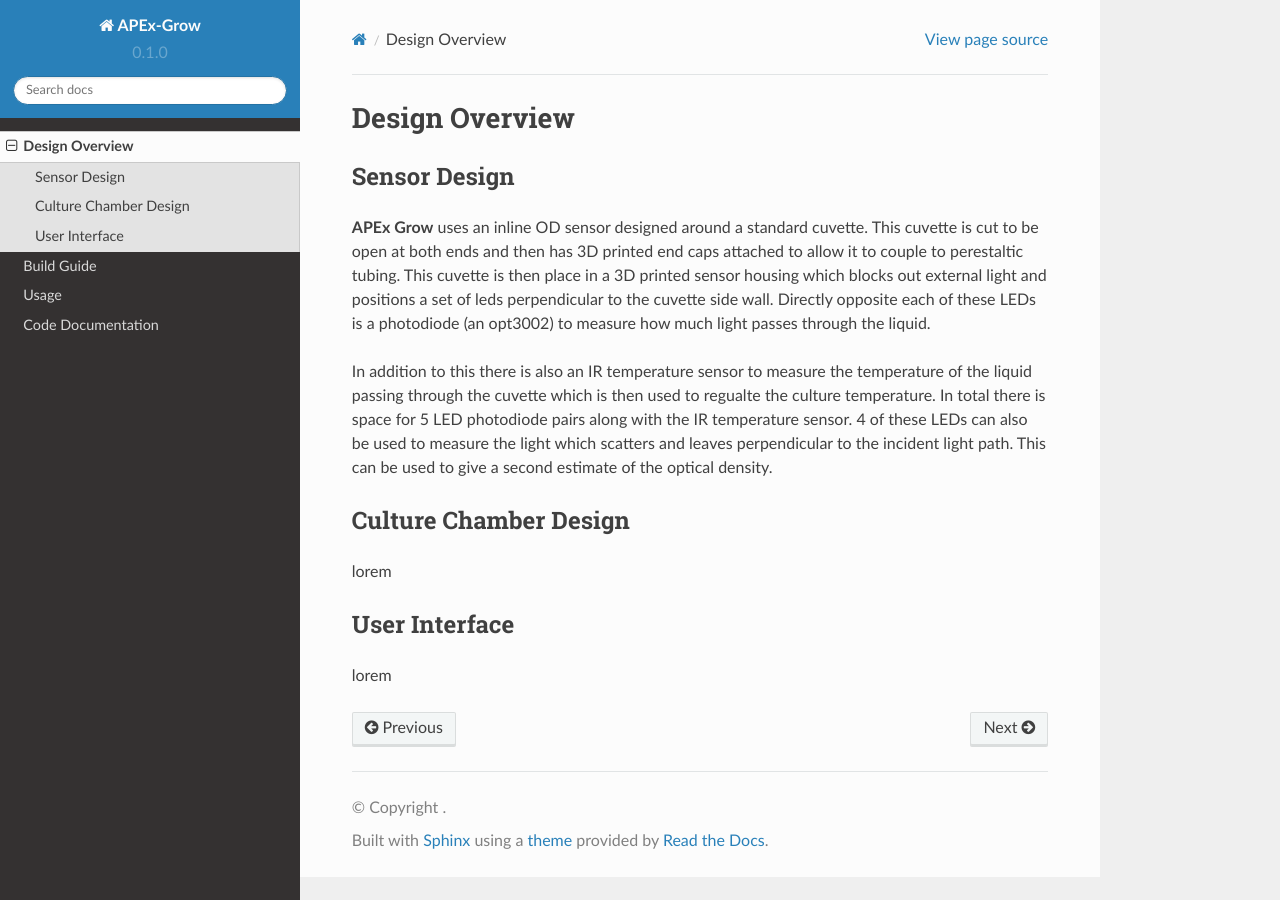
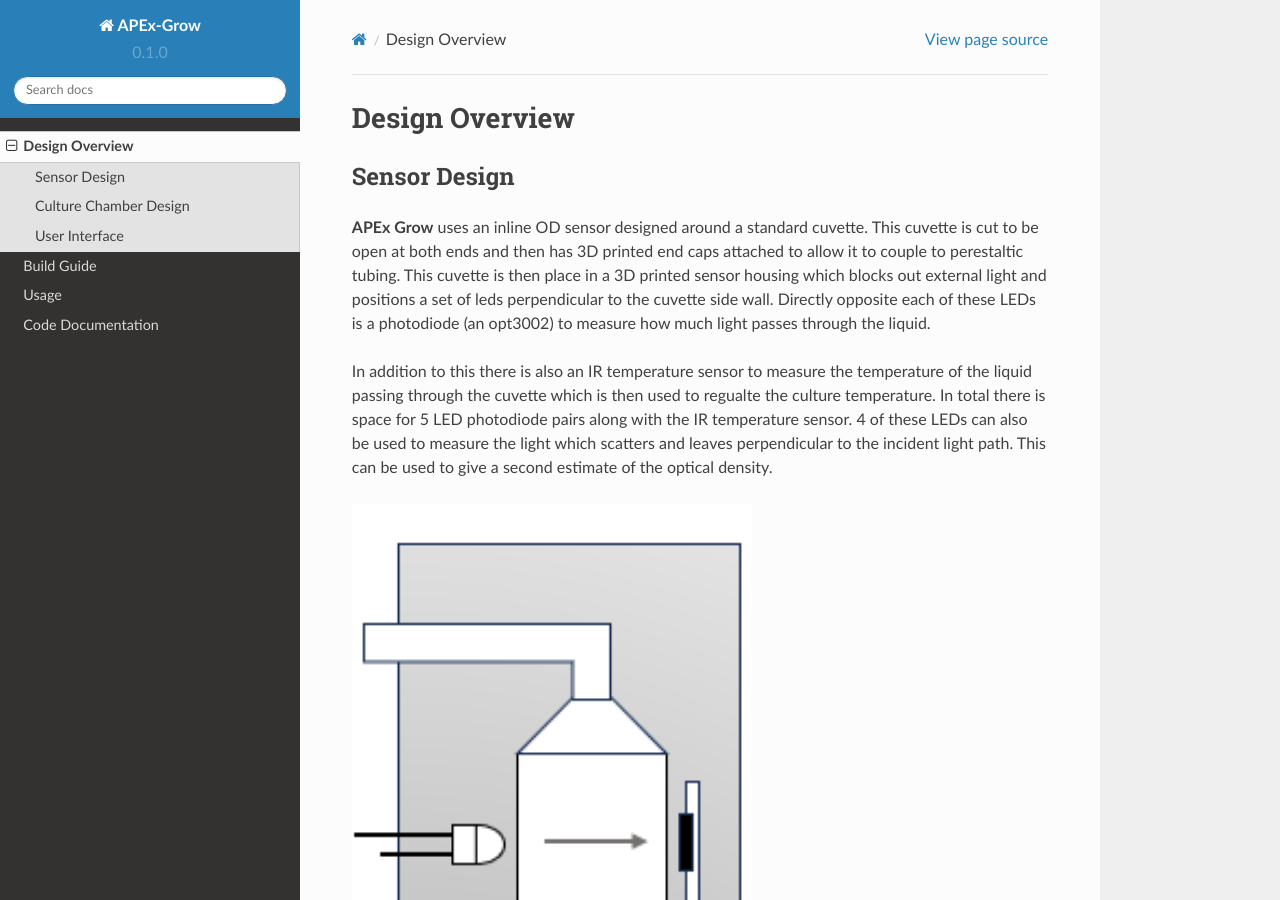
Before and after one commit to fcv0/APEx-grow, a Sphinx documentation site: the page built from docs/source/design_overview.rst, in a window 1280 px wide and 900 px high. Built offline with Sphinx 7.4.7 and the Read the Docs theme 2.0.0, drawn with Linux system fonts in a browser that asks for light colours.

Commit message:
added sensor diagram

```diff
--- a/docs/source/design_overview.rst
+++ b/docs/source/design_overview.rst
@@ -14,6 +14,10 @@ In addition to this there is also an IR temperature sensor to measure the temper
 In total there is space for 5 LED photodiode pairs along with the IR temperature sensor. 4 of these LEDs can also be used to measure the light which scatters and leaves perpendicular to the incident light path.
 This can be used to give a second estimate of the optical density.
 
+.. image:: https://github.com/fcv0/APEx-grow/blob/main/docs/images/simplified_sensor_diagram.png
+  :width: 400
+  :alt: Sensor Diagram
+
 .. _culture_chamber:
 
 Culture Chamber Design
```
Also changed, not shown: docs/images/simplified_sensor_diagram.png (added).
